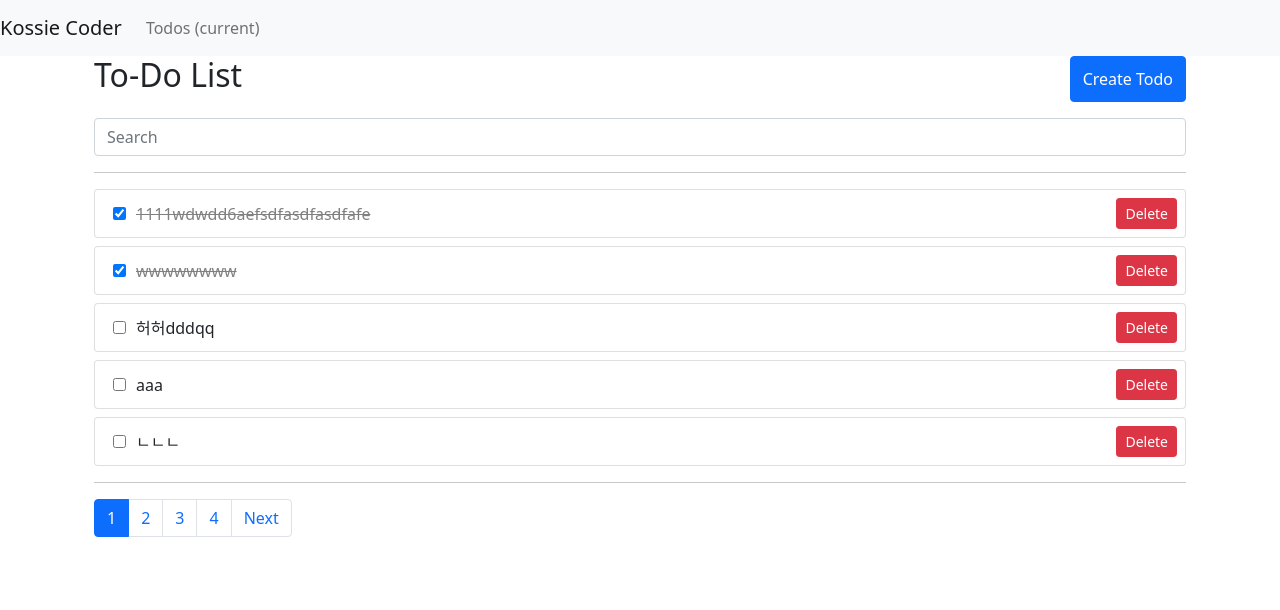
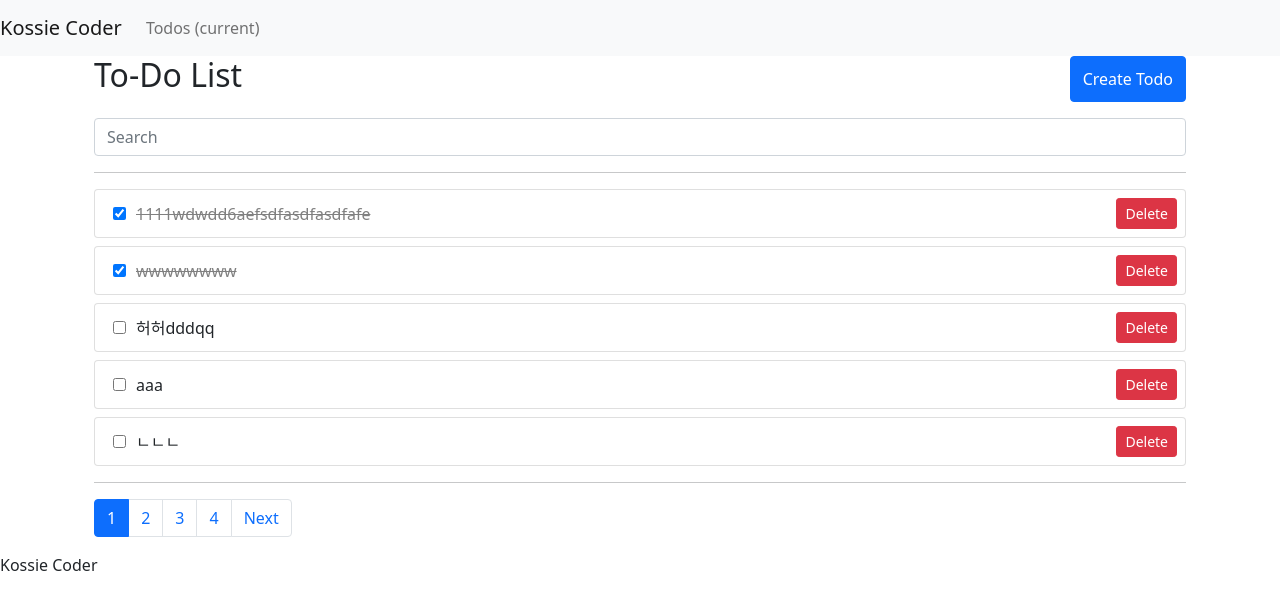
Before and after one commit to sannimdev/vue3-beginner-kossiecoder, a Vue app: page /todos in a window 1280 px wide. Shown: the top 610 px of the page. Built offline with nearby package versions, Linux system fonts and the light colour scheme; data requests are answered from the project's data file.

Commit message:
66강: Teleport - 모달창
- Teleport 적용 전 연습

```diff
--- a/public/index.html
+++ b/public/index.html
@@ -21,6 +21,7 @@
             >
         </noscript>
         <div id="app"></div>
+        <div id="kossie"></div>
         <!-- built files will be auto injected -->
     </body>
 </html>
--- a/src/components/TodoList.vue
+++ b/src/components/TodoList.vue
@@ -28,6 +28,9 @@
         </div>
     </div>
     <Modal v-if="showModal" @close="closeModal" @delete="deleteTodo" />
+    <teleport to="#kossie">
+        <div>Kossie Coder</div>
+    </teleport>
 </template>
 
 <script>
```
